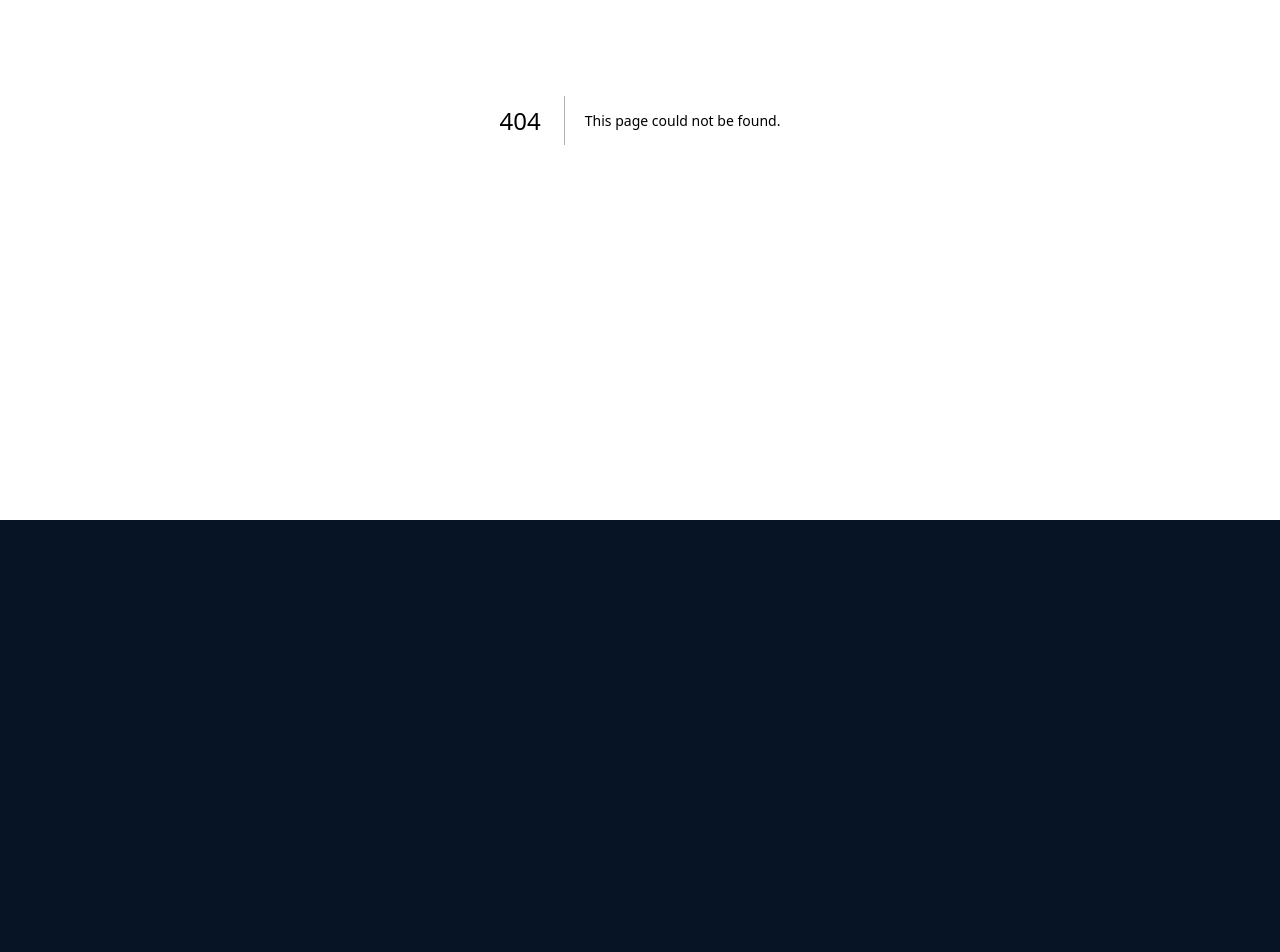
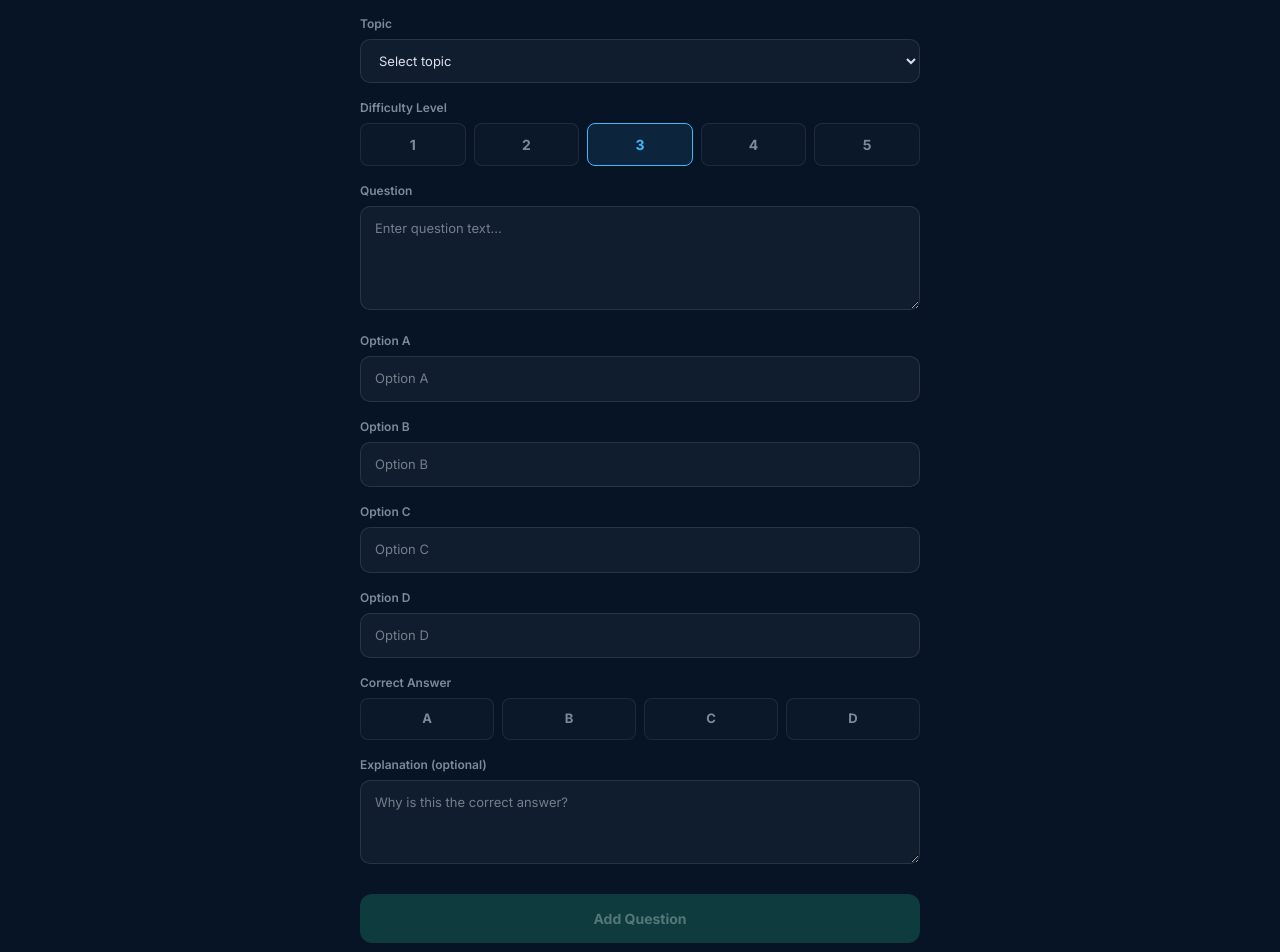
Before and after one commit to examforge99/examlogic, a Next.js app: page /admin/questions in a window 1280 px wide. Before the commit this address had no page. Shown: the part 280-1232 px from the top of the page. Before the commit the page ends 800 px from the top, so only its background shows below. Built offline with nearby package versions, Linux system fonts and the light colour scheme.

Commit message:
Add AdminQuestions component for question management

```diff
--- /dev/null
+++ b/src/app/admin/questions/page.tsx
@@ -0,0 +1,290 @@
+// app/admin/questions/page.tsx
+
+"use client";
+
+import { useState, useEffect } from "react";
+
+const INPUT_STYLE: React.CSSProperties = {
+  width: "100%",
+  padding: "12px 14px",
+  borderRadius: "10px",
+  background: "rgba(255,255,255,0.04)",
+  border: "1px solid rgba(255,255,255,0.1)",
+  color: "#D8E0E8",
+  fontSize: "13px",
+  outline: "none",
+  boxSizing: "border-box" as const,
+};
+
+const LABEL_STYLE: React.CSSProperties = {
+  fontSize: "12px",
+  fontWeight: 600,
+  color: "#7D8A9A",
+  marginBottom: "6px",
+  display: "block",
+};
+
+const SECTION_STYLE: React.CSSProperties = {
+  marginBottom: "16px",
+};
+
+const BTN_STYLE: React.CSSProperties = {
+  width: "100%",
+  padding: "14px",
+  borderRadius: "12px",
+  background: "linear-gradient(135deg, #25d6a2, #1aab82)",
+  border: "none",
+  color: "#071426",
+  fontSize: "14px",
+  fontWeight: 700,
+  cursor: "pointer",
+  marginTop: "8px",
+};
+
+const DISABLED_BTN: React.CSSProperties = {
+  ...BTN_STYLE,
+  background: "rgba(37,214,162,0.2)",
+  color: "rgba(255,255,255,0.3)",
+  cursor: "not-allowed",
+};
+
+const subjects = [
+  { id: "96201fc7-9dd9-453d-918f-536d3a831534", name: "English Language" },
+  { id: "286efeec-e17e-4695-a2a2-36d5e3e37204", name: "Mathematics" },
+  { id: "f25a1b8e-39a0-47b1-b51a-0d0a1881b9e7", name: "Physics" },
+  { id: "993c35c9-ab05-480d-b764-25de96fb5dbd", name: "Chemistry" },
+  { id: "9fefdb9c-2bbe-4696-85bb-448815be6055", name: "Biology" },
+  { id: "b466f464-7e68-40d2-9752-a8415f988cee", name: "Government" },
+  { id: "f3778426-a92a-48a0-9b52-7eed8eb935df", name: "Economics" },
+  { id: "100948eb-8476-4b77-a7b9-e0de53e7b955", name: "Literature" },
+];
+
+const difficulties = [1, 2, 3, 4, 5];
+const options = ["option_a", "option_b", "option_c", "option_d"];
+
+export default function AdminQuestions() {
+  const [topics, setTopics] = useState<any[]>([]);
+  const [form, setForm] = useState({
+    subject_id: "",
+    topic_id: "",
+    difficulty_level: 3,
+    question_text: "",
+    option_a: "",
+    option_b: "",
+    option_c: "",
+    option_d: "",
+    correct_option_id: "",
+    explanation: "",
+  });
+  const [submitting, setSubmitting] = useState(false);
+  const [result, setResult] = useState<{ success?: boolean; error?: string } | null>(null);
+
+  // Fetch topics when subject changes
+  useEffect(() => {
+    if (!form.subject_id) return;
+    fetch(`/api/admin/topics?subject_id=${form.subject_id}`)
+      .then((r) => r.json())
+      .then((d) => setTopics(d.topics ?? []))
+      .catch(() => setTopics([]));
+  }, [form.subject_id]);
+
+  const update = (key: string, value: any) => {
+    setForm((prev) => ({ ...prev, [key]: value }));
+    setResult(null);
+  };
+
+  const isValid =
+    form.subject_id &&
+    form.topic_id &&
+    form.question_text.trim() &&
+    form.option_a.trim() &&
+    form.option_b.trim() &&
+    form.option_c.trim() &&
+    form.option_d.trim() &&
+    form.correct_option_id;
+
+  const handleSubmit = async () => {
+    if (!isValid || submitting) return;
+    setSubmitting(true);
+    setResult(null);
+
+    try {
+      const res = await fetch("/api/admin/questions", {
+        method: "POST",
+        headers: { "Content-Type": "application/json" },
+        body: JSON.stringify(form),
+      });
+      const data = await res.json();
+
+      if (!res.ok) {
+        setResult({ error: data.error ?? "Failed to add question" });
+      } else {
+        setResult({ success: true });
+        // Reset form but keep subject/topic
+        setForm((prev) => ({
+          ...prev,
+          question_text: "",
+          option_a: "",
+          option_b: "",
+          option_c: "",
+          option_d: "",
+          correct_option_id: "",
+          explanation: "",
+        }));
+      }
+    } catch {
+      setResult({ error: "Network error" });
+    } finally {
+      setSubmitting(false);
+    }
+  };
+
+  return (
+    <div>
+      <div style={{ fontSize: "18px", fontWeight: 700, color: "#D8E0E8", marginBottom: "4px" }}>Add Question</div>
+      <div style={{ fontSize: "12px", color: "#7D8A9A", marginBottom: "20px" }}>Insert questions into the bank</div>
+
+      {/* Subject */}
+      <div style={SECTION_STYLE}>
+        <label style={LABEL_STYLE}>Subject</label>
+        <select
+          value={form.subject_id}
+          onChange={(e) => { update("subject_id", e.target.value); update("topic_id", ""); }}
+          style={INPUT_STYLE}
+        >
+          <option value="">Select subject</option>
+          {subjects.map((s) => (
+            <option key={s.id} value={s.id}>{s.name}</option>
+          ))}
+        </select>
+      </div>
+
+      {/* Topic */}
+      <div style={SECTION_STYLE}>
+        <label style={LABEL_STYLE}>Topic</label>
+        <select
+          value={form.topic_id}
+          onChange={(e) => update("topic_id", e.target.value)}
+          style={INPUT_STYLE}
+          disabled={!form.subject_id || topics.length === 0}
+        >
+          <option value="">Select topic</option>
+          {topics.map((t) => (
+            <option key={t.id} value={t.id}>{t.name}</option>
+          ))}
+        </select>
+      </div>
+
+      {/* Difficulty */}
+      <div style={SECTION_STYLE}>
+        <label style={LABEL_STYLE}>Difficulty Level</label>
+        <div style={{ display: "flex", gap: "8px" }}>
+          {difficulties.map((d) => (
+            <div
+              key={d}
+              onClick={() => update("difficulty_level", d)}
+              style={{
+                flex: 1,
+                padding: "10px",
+                borderRadius: "8px",
+                border: `1.5px solid ${form.difficulty_level === d ? "#3FB7FF" : "rgba(255,255,255,0.08)"}`,
+                background: form.difficulty_level === d ? "rgba(63,183,255,0.1)" : "rgba(255,255,255,0.02)",
+                color: form.difficulty_level === d ? "#3FB7FF" : "#7D8A9A",
+                fontSize: "14px",
+                fontWeight: 700,
+                textAlign: "center" as const,
+                cursor: "pointer",
+              }}
+            >
+              {d}
+            </div>
+          ))}
+        </div>
+      </div>
+
+      {/* Question text */}
+      <div style={SECTION_STYLE}>
+        <label style={LABEL_STYLE}>Question</label>
+        <textarea
+          value={form.question_text}
+          onChange={(e) => update("question_text", e.target.value)}
+          placeholder="Enter question text..."
+          rows={4}
+          style={{ ...INPUT_STYLE, resize: "vertical" as const, lineHeight: "1.5" }}
+        />
+      </div>
+
+      {/* Options */}
+      {["option_a", "option_b", "option_c", "option_d"].map((opt, i) => (
+        <div key={opt} style={SECTION_STYLE}>
+          <label style={LABEL_STYLE}>Option {String.fromCharCode(65 + i)}</label>
+          <input
+            value={form[opt as keyof typeof form] as string}
+            onChange={(e) => update(opt, e.target.value)}
+            placeholder={`Option ${String.fromCharCode(65 + i)}`}
+            style={INPUT_STYLE}
+          />
+        </div>
+      ))}
+
+      {/* Correct option */}
+      <div style={SECTION_STYLE}>
+        <label style={LABEL_STYLE}>Correct Answer</label>
+        <div style={{ display: "flex", gap: "8px" }}>
+          {options.map((opt, i) => (
+            <div
+              key={opt}
+              onClick={() => update("correct_option_id", opt)}
+              style={{
+                flex: 1,
+                padding: "10px",
+                borderRadius: "8px",
+                border: `1.5px solid ${form.correct_option_id === opt ? "#25d6a2" : "rgba(255,255,255,0.08)"}`,
+                background: form.correct_option_id === opt ? "rgba(37,214,162,0.1)" : "rgba(255,255,255,0.02)",
+                color: form.correct_option_id === opt ? "#25d6a2" : "#7D8A9A",
+                fontSize: "13px",
+                fontWeight: 700,
+                textAlign: "center" as const,
+                cursor: "pointer",
+              }}
+            >
+              {String.fromCharCode(65 + i)}
+            </div>
+          ))}
+        </div>
+      </div>
+
+      {/* Explanation */}
+      <div style={SECTION_STYLE}>
+        <label style={LABEL_STYLE}>Explanation (optional)</label>
+        <textarea
+          value={form.explanation}
+          onChange={(e) => update("explanation", e.target.value)}
+          placeholder="Why is this the correct answer?"
+          rows={3}
+          style={{ ...INPUT_STYLE, resize: "vertical" as const, lineHeight: "1.5" }}
+        />
+      </div>
+
+      {/* Result */}
+      {result?.success && (
+        <div style={{ padding: "12px", borderRadius: "10px", background: "rgba(37,214,162,0.08)", border: "1px solid rgba(37,214,162,0.3)", marginBottom: "12px" }}>
+          <div style={{ fontSize: "13px", color: "#25d6a2", fontWeight: 600 }}>✓ Question added successfully</div>
+        </div>
+      )}
+      {result?.error && (
+        <div style={{ padding: "12px", borderRadius: "10px", background: "rgba(239,68,68,0.08)", border: "1px solid rgba(239,68,68,0.3)", marginBottom: "12px" }}>
+          <div style={{ fontSize: "13px", color: "#F87171" }}>{result.error}</div>
+        </div>
+      )}
+
+      <button
+        onClick={handleSubmit}
+        disabled={!isValid || submitting}
+        style={!isValid || submitting ? DISABLED_BTN : BTN_STYLE}
+      >
+        {submitting ? "Adding..." : "Add Question"}
+      </button>
+    </div>
+  );
+    }
```
